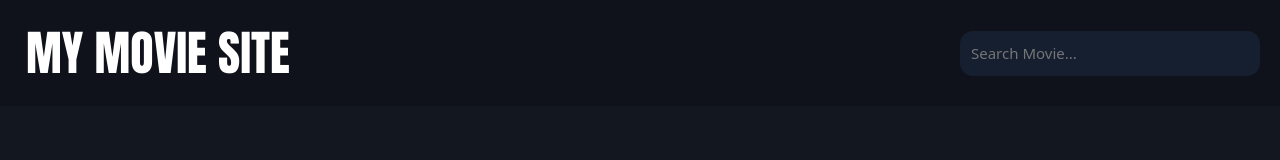
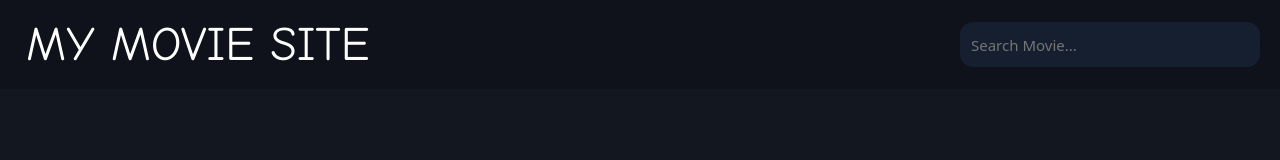
Before and after one commit to dylanOelofse/Movie_Site, a plain HTML site: page index.html in a window 1280 px wide. Drawn offline with Linux system fonts and the light colour scheme; no server answers.

Commit message:
Add files via upload

```diff
--- a/style.css
+++ b/style.css
@@ -38,7 +38,7 @@ h3 {
     padding: 7px 16px;
     text-decoration: none;
     font-size: 3rem;
-    font-family: 'Impact', sans-serif;
+    font-family: "Brush Script MT", "Lucida Handwriting", "Comic Sans MS", cursive;
     text-transform: uppercase;
 }
 
```
